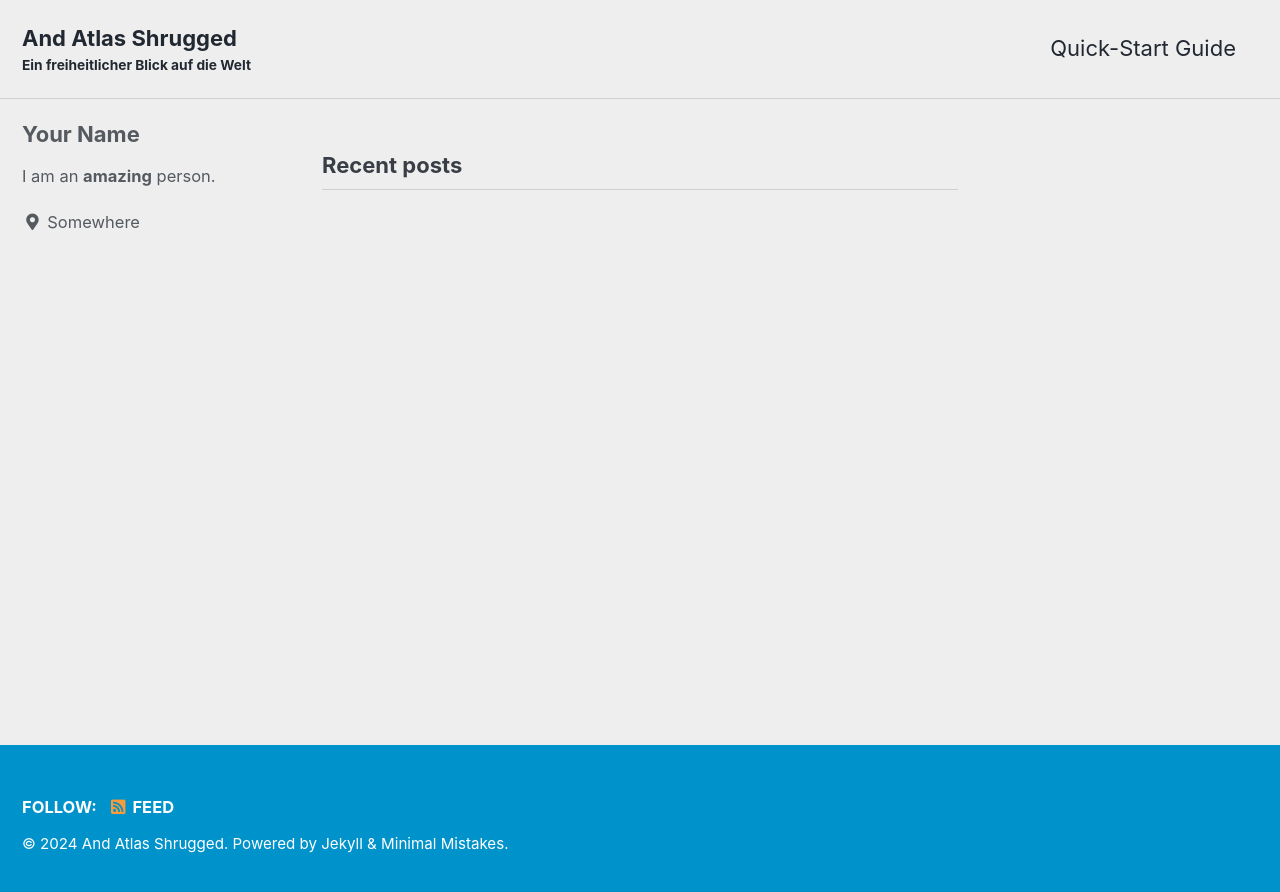
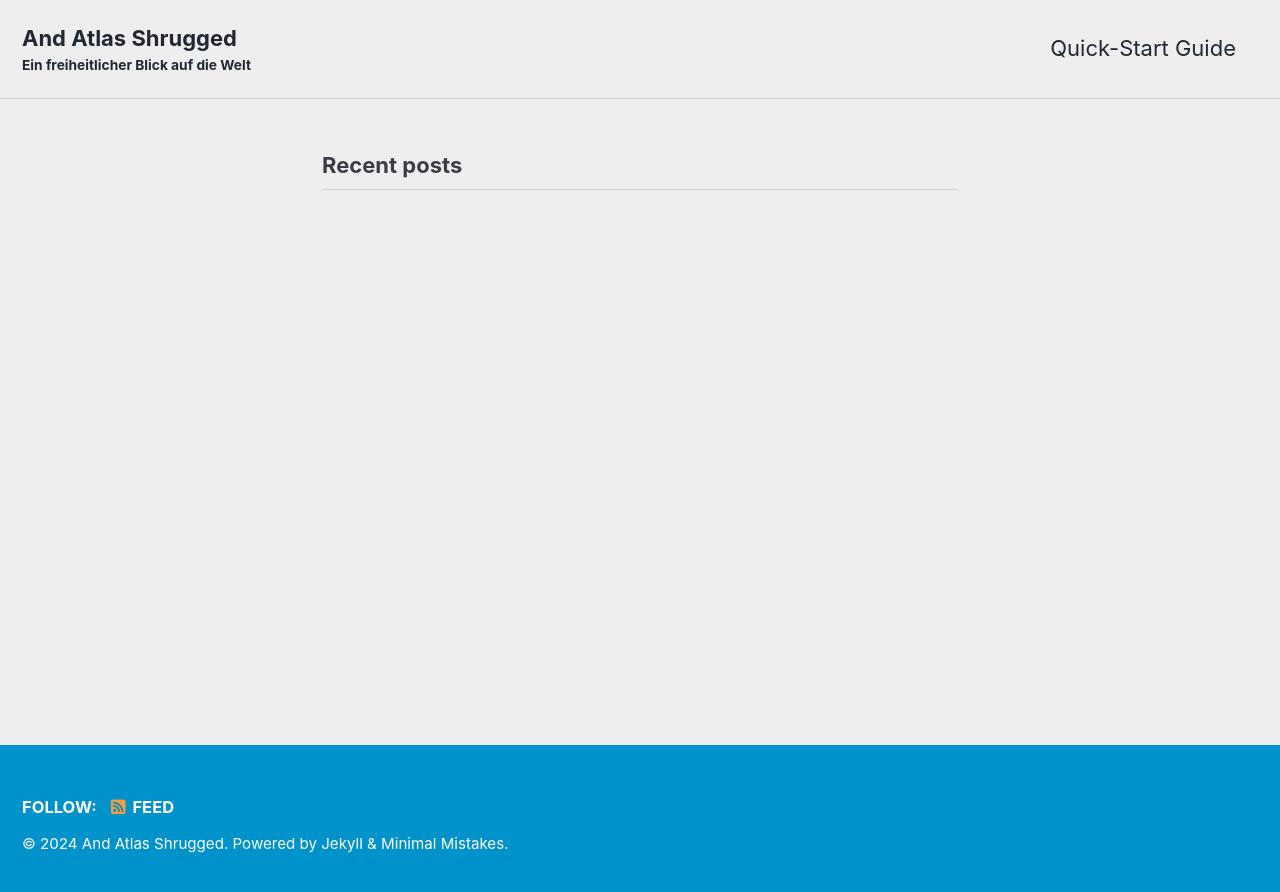
Before and after one commit to AndAtlasShrugged/Blog, a Jekyll site: the page built from index.html, in a window 1280 px wide. Shown: the top 892 px of the page. Built offline with Jekyll 4.4.1, drawn with Linux system fonts in a browser that asks for light colours; cached includes are drawn as plain includes; the list of posts is cut into pages by our own code; part of the change alters nothing that is shown.

Commit message:
Update main page

```diff
--- a/_config.yml
+++ b/_config.yml
@@ -104,30 +104,15 @@ analytics:
 
 # Site Author
 author:
-  name             : "Your Name"
+  name             : #"Your Name"
   avatar           : # path of avatar image, e.g. "/assets/images/bio-photo.jpg"
-  bio              : "I am an **amazing** person."
-  location         : "Somewhere"
+  bio              : #"I am an **amazing** person."
+  location         : #"Somewhere"
   email            :
   links:
-    - label: "Email"
-      icon: "fas fa-fw fa-envelope-square"
+    - label: #"Email"
+      icon: #"fas fa-fw fa-envelope-square"
       # url: "mailto:your.name@email.com"
-    - label: "Website"
-      icon: "fas fa-fw fa-link"
-      # url: "https://your-website.com"
-    - label: "Twitter"
-      icon: "fab fa-fw fa-twitter-square"
-      # url: "https://twitter.com/"
-    - label: "Facebook"
-      icon: "fab fa-fw fa-facebook-square"
-      # url: "https://facebook.com/"
-    - label: "GitHub"
-      icon: "fab fa-fw fa-github"
-      # url: "https://github.com/"
-    - label: "Instagram"
-      icon: "fab fa-fw fa-instagram"
-      # url: "https://instagram.com/"
 
 # Site Footer
 footer:
@@ -285,8 +270,8 @@ defaults:
       type: posts
     values:
       layout: single
-      author_profile: true
-      read_time: true
+      author_profile: false
+      read_time: false
       comments: # true
-      share: true
-      related: true
+      share: false
+      related: false
```
